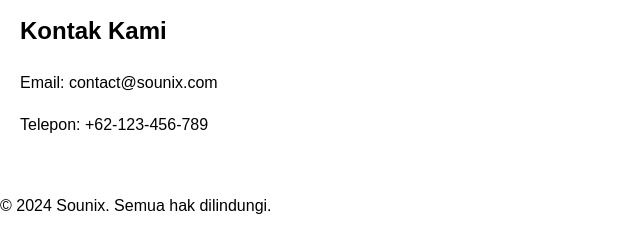
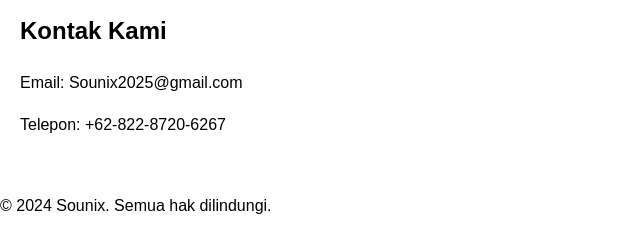
Before and after one commit to Sounix2025/sounix2025, a plain HTML site: page contact.html in a window 1280 px wide. Shown: the part 168-408 px from the top of the page, 0-640 px from the left. Drawn offline with Linux system fonts and the light colour scheme.

Commit message:
Update contact.html

```diff
--- a/contact.html
+++ b/contact.html
@@ -18,8 +18,8 @@
     <main>
         <section>
             <h2>Kontak Kami</h2>
-            <p>Email: contact@sounix.com</p>
-            <p>Telepon: +62-123-456-789</p>
+            <p>Email: Sounix2025@gmail.com</p>
+            <p>Telepon: +62-822-8720-6267</p>
         </section>
     </main>
     <footer>
```
